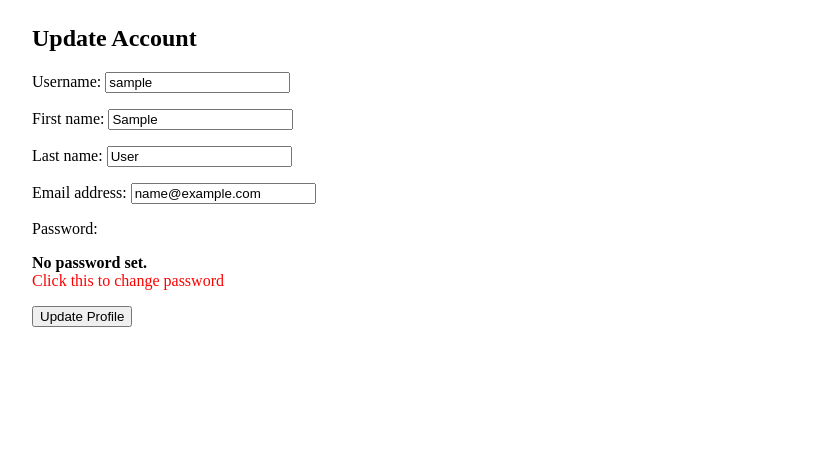
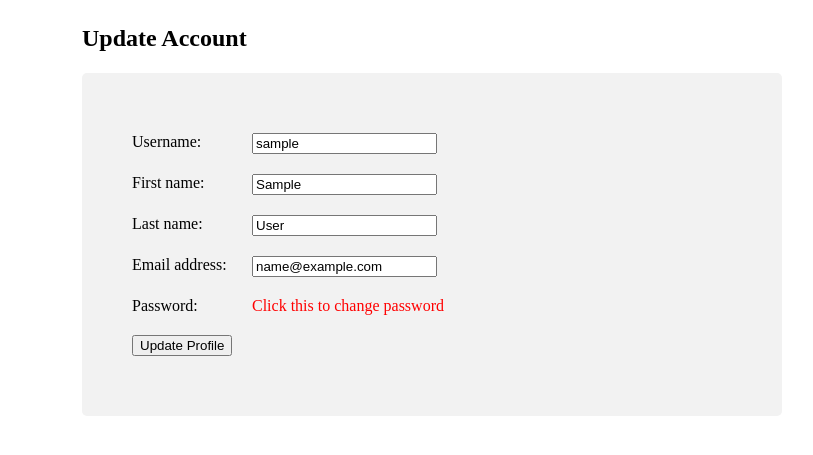
Before and after one commit to CMPUT404-F21T0/CMPUT404-Project-BetterSocial, a Django app: page /edit_profile/ in a window 1280 px wide. Shown: the part 57-512 px from the top of the page, without its empty margins (18-831 px from the left). Run offline with Django 3.2, Linux system fonts and the light colour scheme; the visitor is signed in with stand-in values (Sample User, id 1); some libraries are stand-ins or nearby versions.

Commit message:
Updated the html/css for edit profle, password change, post a post, add comment pages

```diff
--- a/socialdistribution/bettersocial/static/bettersocial/edit_profile.css
+++ b/socialdistribution/bettersocial/static/bettersocial/edit_profile.css
@@ -1,3 +1,33 @@
-.form-group{
-    margin-left: 50px;
+.container {
+    position: absolute; top:130px; left:100px;
+    width: 600px;
+    padding: 50px;
+    border-radius: 5px;
+    background-color: #f2f2f2;
 }
+
+.size-25 {
+    width: 20%;
+    float: left;
+    margin-top: 10px;
+    margin-bottom: 10px;
+}
+
+.size-75 {
+    width: 80%;
+    float: left;
+    margin-top: 10px;
+    margin-bottom: 10px;
+}
+
+.block {
+    display: block;
+    width: 100%;
+    border: none;
+    background-color: #585858;
+    color: white;
+    padding: 14px 28px;
+    font-size: 16px;
+    cursor: pointer;
+    text-align: center;
+  }
--- a/socialdistribution/bettersocial/templates/bettersocial/change_password.html
+++ b/socialdistribution/bettersocial/templates/bettersocial/change_password.html
@@ -3,11 +3,10 @@
 {% load static %}
 <!-- Style Sheet and References -->
 <link rel="stylesheet" type="text/css" href="{% static 'bettersocial/edit_profile.css' %}">
-
-<div class = "form-group">
+<h2 style = "margin-left: 100px;">Change Password</h2>
+<div class = "container">
     <form method = "POST">
         {% csrf_token %}
-        <h2>Change Password</h2>
         {{ form.as_p }}
         <button class = "btn btn-secondary"> Change Password </button>
     </form>
--- a/socialdistribution/bettersocial/templates/bettersocial/edit_profile.html
+++ b/socialdistribution/bettersocial/templates/bettersocial/edit_profile.html
@@ -3,13 +3,60 @@
 {% load static %}
 <!-- Style Sheet and References -->
 <link rel="stylesheet" type="text/css" href="{% static 'bettersocial/edit_profile.css' %}">
-
-<div class = "form-group">
+<h2 style="margin-left: 100px;">Update Account</h2>
+<div class = "container">
     <form method = "POST">
         {% csrf_token %}
-        <h2>Update Account</h2>
-        {{ form.as_p }}
-        <button class = "btn btn-secondary"> Update Profile </button>
+        <div class="row">
+            <div class="size-25">
+                {{ form.username.label_tag }}
+            </div>
+            <div class="size-75">
+                {{ form.username }}
+            </div>
+        </div>
+
+        <div class="row">
+            <div class="size-25">
+                {{ form.first_name.label_tag }}
+            </div>
+            <div class="size-75">
+                {{ form.first_name }}
+            </div>
+        </div>
+
+        <div class="row">
+            <div class="size-25">
+                {{ form.last_name.label_tag }}
+            </div>
+            <div class="size-75">
+                {{ form.last_name }}
+            </div>
+        </div>
+
+        <div class="row">
+            <div class="size-25">
+                {{ form.email.label_tag }}
+            </div>
+            <div class="size-75">
+                {{ form.email }}
+            </div>
+        </div>
+
+        <div class="row">
+            <div class="size-25">
+                {{ form.password.label_tag }}
+            </div>
+            <div class="size-75">
+                {{ form.password.help_text | safe }}
+            </div>
+        </div>
+        <div class="row">
+            <div class="size-25">
+                <button class = "btn btn-secondary"> Update Profile </button>
+            </form>
+            </div>
+        </div>
     </form>
 </div>
 {% endblock %}
--- a/socialdistribution/bettersocial/templates/bettersocial/postapost.html
+++ b/socialdistribution/bettersocial/templates/bettersocial/postapost.html
@@ -1,12 +1,12 @@
 {% extends 'bettersocial/base.html' %}
 {% block content %}
-    {% load static %}
+{% load static %}
 
     <!-- Style Sheet and References -->
     <link rel="stylesheet" type="text/css" href="{% static 'bettersocial/postapost.css' %}">
     <script type="text/javascript" src="{% static "bettersocial/post.js" %}"></script>
 
-    <h1>Post a Post</h1>
+    <h1 style="margin-left: 100px;">Post a Post</h1>
 
     <br>
 
@@ -100,7 +100,7 @@
             </div>
 
             <div class="row">
-                <input type="submit" class="button" value="Post"/>
+                <input type="submit" class="block" value="Post"/>
             </div>
         </form>
     </div>
--- a/socialdistribution/bettersocial/templates/bettersocial/profile.html
+++ b/socialdistribution/bettersocial/templates/bettersocial/profile.html
@@ -68,6 +68,7 @@
         <br>
         {% if user.author.uuid == author.uuid %}
         <h1> My Post Activity Stream ...</h1>
+        <br>
             {% for post in posts %}
                 {% if user.author.uuid == author.uuid %}
                     {% include 'bettersocial/post-preview.html' %}
```
Also changed, not shown: socialdistribution/bettersocial/static/bettersocial/postapost.css (+18 -3 lines), socialdistribution/bettersocial/templates/bettersocial/add_comment.html (+18 -11 lines).
